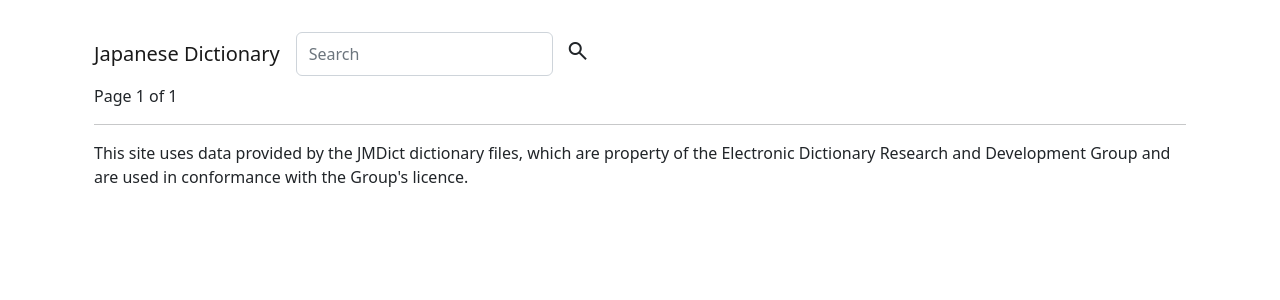
After one commit to jacob-egdorf/japanese-dictionary, a Django app: page /search/ in a window 1280 px wide. The commit adds this page. Shown: the top 300 px of the page. Run offline with Django 5.2, Linux system fonts and the light colour scheme; data that the repository does not hold is empty; parts of the project's set-up code (start-up, migrations or seed data) failed here and were passed over.

Commit message:
feat: add search view
Add view for searching words. Refactor word template to split out word-component that is shared with the search view to display each search result.

```diff
--- a/dictionary/templates/dictionary/base.html
+++ b/dictionary/templates/dictionary/base.html
@@ -18,6 +18,11 @@
         <div class="container-fluid">
             <nav class="navbar navbar-expand-lg navbar-light">
                 <a class="navbar-brand" href="{% url 'home' %}">Japanese Dictionary</a>
+
+                <form class="d-flex" action="{% url 'search' %}" method="get">
+                    <input name="q" class="form-control mr-sm-2" type="text" placeholder="Search" aria-label="Search">
+                    <button class="btn my-2 my-sm-0" type="submit"><span class="material-symbols-outlined">Search</span></button>
+                </form>
             </nav>
         </div>
         <div class="row">
--- /dev/null
+++ b/dictionary/templates/dictionary/search.html
@@ -0,0 +1,29 @@
+{% extends 'dictionary/base.html' %}
+
+{% block content %}
+<div class="container">
+    {% for result in page_obj %}
+        {% include "dictionary/word-component.html" with data=result %}
+        <a href="{% url 'word' result.entry_id %}">Info &raquo;</a>
+        <hr>
+    {% endfor %}
+
+    <div class="pagination">
+        <span class="step-links">
+            {% if page_obj.has_previous %}
+                <a href="?q={{ query }}&p=1">&laquo; first</a>
+                <a href="?q={{ query }}&p={{ page_obj.previous_page_number }}">previous</a>
+            {% endif %}
+
+            <span class="current">
+                Page {{ page_obj.number }} of {{ page_obj.paginator.num_pages }}
+            </span>
+
+            {% if page_obj.has_next %}
+                <a href="?q={{ query }}&p={{ page_obj.next_page_number }}">next</a>
+                <a href="?q={{ query }}&p={{ page_obj.paginator.num_pages }}">last &raquo;</a>
+            {% endif %}
+        </span>
+    </div>
+</div>
+{% endblock %}
--- a/dictionary/urls.py
+++ b/dictionary/urls.py
@@ -4,5 +4,6 @@ from . import views
 
 urlpatterns = [
     path("", views.home, name="home"),
+    path("search/", views.search, name="search"),
     path("word/<entry_id>", views.word, name="word")
 ]
--- a/dictionary/views.py
+++ b/dictionary/views.py
@@ -1,11 +1,68 @@
+import re
+
+from django.core.cache import cache
+from django.core.paginator import Paginator
 from django.shortcuts import render
 from django.http import HttpResponse
 from django.template import loader
 from .models import *
 
+CACHE_DURATION_SECONDS = 300
+RESULTS_PER_PAGE = 10
+
+def rank_entry_search_results(results, query):
+    """
+    Returns a list of `JmdictEntry` search results sorted by relevance to the given query.
+
+    For queries in English, the ranking algorithm prioritizes entries with the shortest glosses (definitions)
+    that contain the query; the idea is that less additional information in the gloss represents a gloss that is
+    a closer match to the query.
+    """
+    ranked_results = []
+    for result in results:
+        ranked_result = {"result": result, "rank": 999}
+        for sense in result["senses"]:
+            for gloss in sense["glosses"]:
+                gloss_matches_query = re.search(query, gloss)
+                if gloss_matches_query:
+                    ranked_result["rank"] = min(ranked_result["rank"], len(gloss))
+        for i in range(0, len(ranked_results)):
+            if ranked_result["rank"] < ranked_results[i]["rank"]:
+                ranked_results.insert(i, ranked_result)
+                break
+        else:
+            ranked_results.append(ranked_result)
+    return [r["result"] for r in ranked_results]
 
 def home(request):
     return render(request, 'dictionary/home.html')
+
+def search(request):
+    query = request.GET.get('q')
+    page_number = request.GET.get('p')
+    if not page_number:
+        page_number = 1
+    else:
+        page_number = int(page_number)
+
+    cached_data = cache.get(query)
+    if cached_data:
+        search_results = cached_data
+    else:
+        matched_entries = JmdictEntry.objects.search_text(query).order_by('$text_score')[:100]
+        search_results = rank_entry_search_results(matched_entries, query)
+        cache.set(query, search_results, CACHE_DURATION_SECONDS)
+
+    paginator = Paginator(search_results, RESULTS_PER_PAGE)
+    page = paginator.get_page(page_number)
+
+    context = {
+        "query": query,
+        "page_obj": page
+    }
+
+    template = loader.get_template("dictionary/search.html")
+    return HttpResponse(template.render(context, request))
 
 def word(request, entry_id):
     context = {
--- a/japanese_dictionary_site/settings.py
+++ b/japanese_dictionary_site/settings.py
@@ -32,6 +32,12 @@ ALLOWED_HOSTS = []
 
 
 # Application definition
+
+CACHES = {
+    'default': {
+        'BACKEND': 'django.core.cache.backends.locmem.LocMemCache',
+    }
+}
 
 INSTALLED_APPS = [
     'django.contrib.admin',
```
Also changed, not shown: dictionary/templates/dictionary/word-component.html (added, +23 -0 lines), dictionary/templates/dictionary/word.html (+1 -21 lines).
